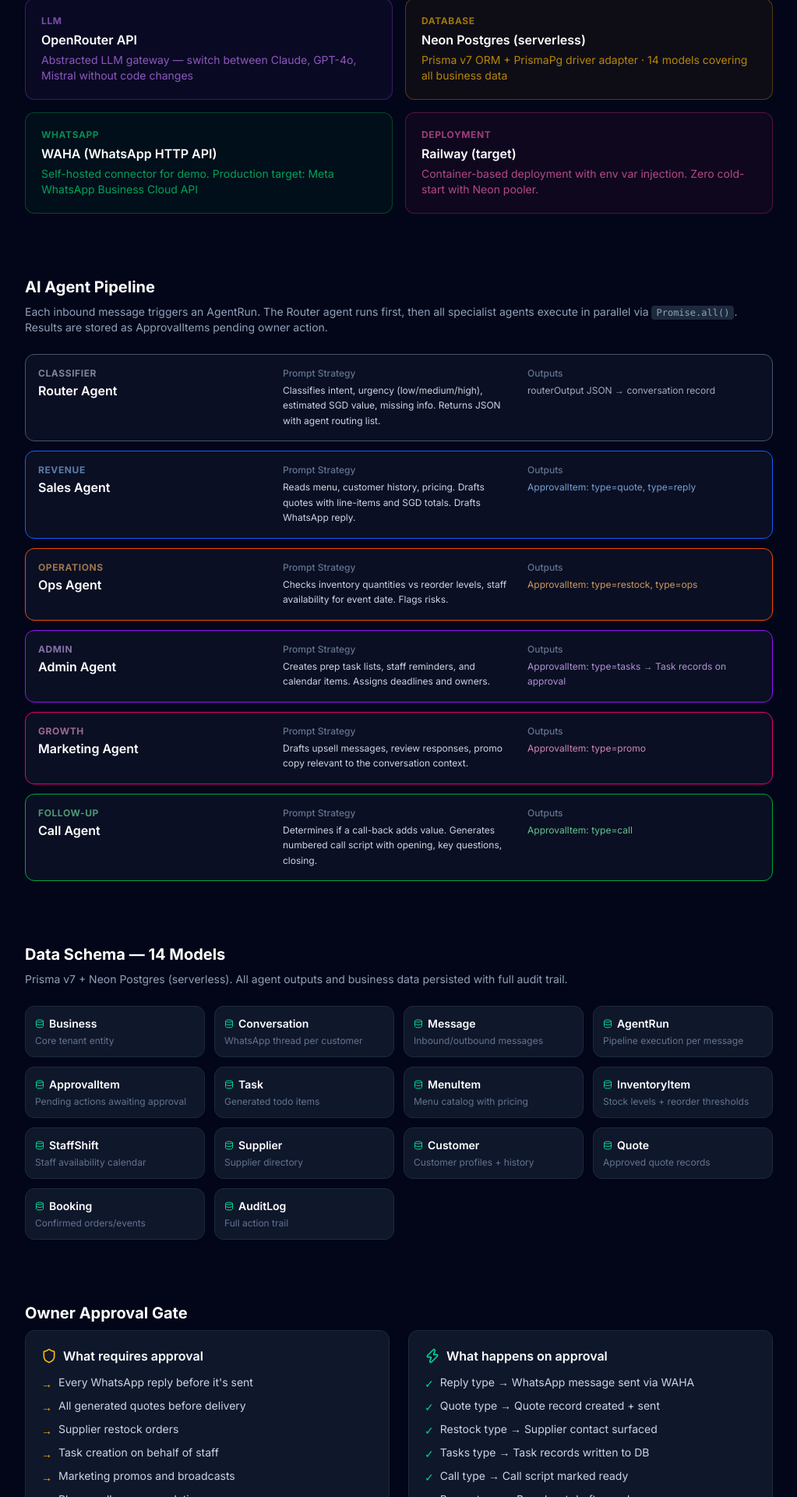
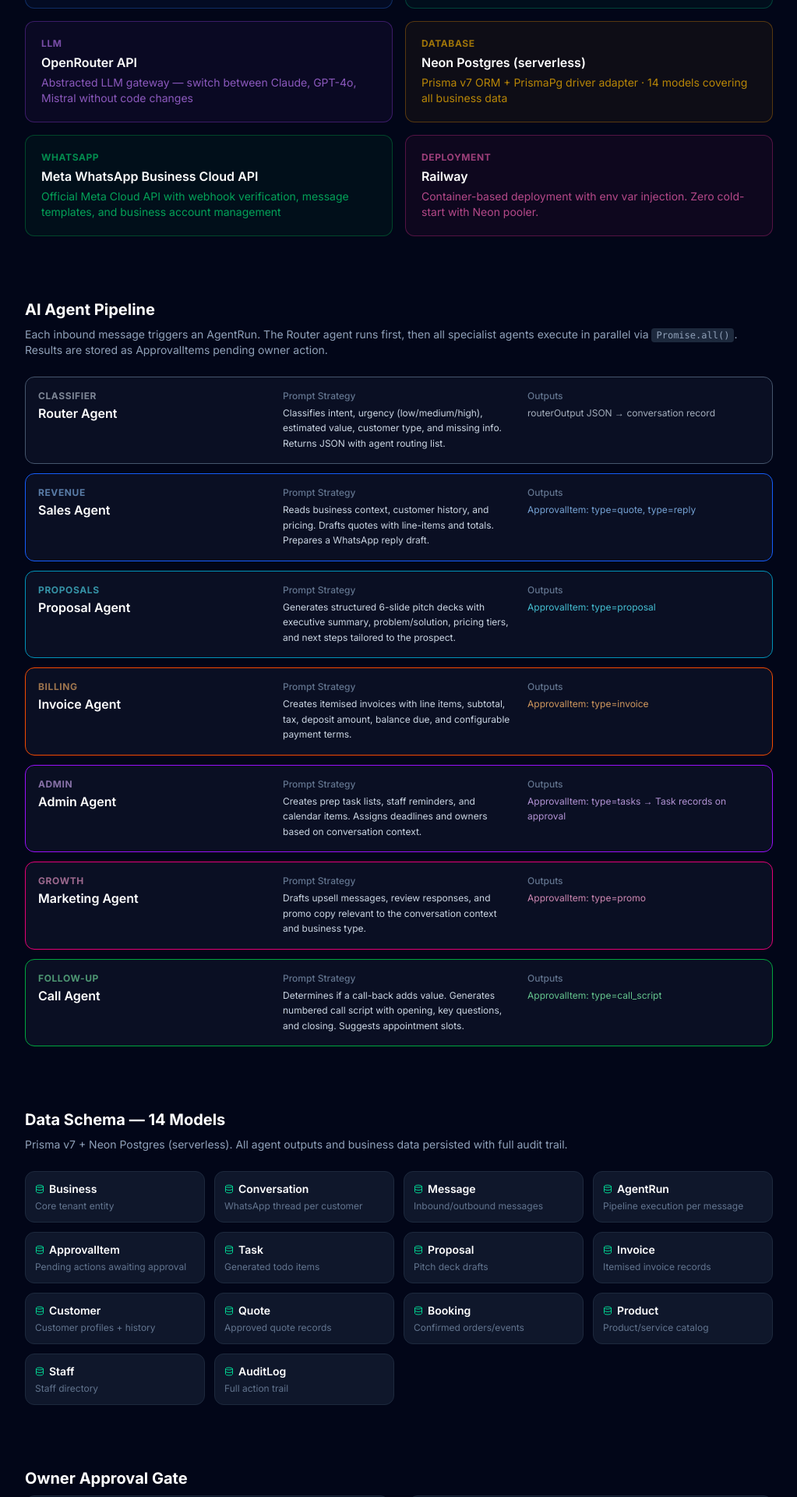
Before and after one commit to jvvinoth/serveops_ai, a Next.js app: page /architecture in a window 1280 px wide. Shown: the part 880-2800 px from the top of the page at 78% size, without its empty margins (128-1151 px from the left). Built offline with nearby package versions, Linux system fonts and the light colour scheme.

Commit message:
fix(architecture): replace WAHA with Meta WhatsApp Business Cloud API, update to 6 agents

```diff
--- a/src/app/architecture/page.tsx
+++ b/src/app/architecture/page.tsx
@@ -8,54 +8,61 @@
 
 const STACK = [
   { layer: "Frontend", tech: "Next.js 15 App Router + TypeScript", detail: "React Server Components, Tailwind CSS v4, shadcn/ui", color: "text-blue-400 border-blue-500/30 bg-blue-500/5" },
-  { layer: "AI Pipeline", tech: "5-Agent Orchestration (custom)", detail: "Router → Sales + Ops + Admin + Marketing + Call — parallel execution via Promise.all", color: "text-emerald-400 border-emerald-500/30 bg-emerald-500/5" },
+  { layer: "AI Pipeline", tech: "6-Agent Orchestration (custom)", detail: "Router → Sales + Proposal + Invoice + Admin + Marketing + Call — parallel execution via Promise.all", color: "text-emerald-400 border-emerald-500/30 bg-emerald-500/5" },
   { layer: "LLM", tech: "OpenRouter API", detail: "Abstracted LLM gateway — switch between Claude, GPT-4o, Mistral without code changes", color: "text-purple-400 border-purple-500/30 bg-purple-500/5" },
   { layer: "Database", tech: "Neon Postgres (serverless)", detail: "Prisma v7 ORM + PrismaPg driver adapter · 14 models covering all business data", color: "text-amber-400 border-amber-500/30 bg-amber-500/5" },
-  { layer: "WhatsApp", tech: "WAHA (WhatsApp HTTP API)", detail: "Self-hosted connector for demo. Production target: Meta WhatsApp Business Cloud API", color: "text-green-400 border-green-500/30 bg-green-500/5" },
-  { layer: "Deployment", tech: "Railway (target)", detail: "Container-based deployment with env var injection. Zero cold-start with Neon pooler.", color: "text-pink-400 border-pink-500/30 bg-pink-500/5" },
+  { layer: "WhatsApp", tech: "Meta WhatsApp Business Cloud API", detail: "Official Meta Cloud API with webhook verification, message templates, and business account management", color: "text-green-400 border-green-500/30 bg-green-500/5" },
+  { layer: "Deployment", tech: "Railway", detail: "Container-based deployment with env var injection. Zero cold-start with Neon pooler.", color: "text-pink-400 border-pink-500/30 bg-pink-500/5" },
 ];
 
 const AGENTS_DETAIL = [
   {
     name: "Router Agent",
     role: "Classifier",
-    prompt: "Classifies intent, urgency (low/medium/high), estimated SGD value, missing info. Returns JSON with agent routing list.",
+    prompt: "Classifies intent, urgency (low/medium/high), estimated value, customer type, and missing info. Returns JSON with agent routing list.",
     output: "routerOutput JSON → conversation record",
     color: "border-slate-600 text-slate-300",
   },
   {
     name: "Sales Agent",
     role: "Revenue",
-    prompt: "Reads menu, customer history, pricing. Drafts quotes with line-items and SGD totals. Drafts WhatsApp reply.",
+    prompt: "Reads business context, customer history, and pricing. Drafts quotes with line-items and totals. Prepares a WhatsApp reply draft.",
     output: "ApprovalItem: type=quote, type=reply",
     color: "border-blue-600 text-blue-300",
   },
   {
-    name: "Ops Agent",
-    role: "Operations",
-    prompt: "Checks inventory quantities vs reorder levels, staff availability for event date. Flags risks.",
-    output: "ApprovalItem: type=restock, type=ops",
+    name: "Proposal Agent",
+    role: "Proposals",
+    prompt: "Generates structured 6-slide pitch decks with executive summary, problem/solution, pricing tiers, and next steps tailored to the prospect.",
+    output: "ApprovalItem: type=proposal",
+    color: "border-cyan-600 text-cyan-300",
+  },
+  {
+    name: "Invoice Agent",
+    role: "Billing",
+    prompt: "Creates itemised invoices with line items, subtotal, tax, deposit amount, balance due, and configurable payment terms.",
+    output: "ApprovalItem: type=invoice",
     color: "border-orange-600 text-orange-300",
   },
   {
     name: "Admin Agent",
     role: "Admin",
-    prompt: "Creates prep task lists, staff reminders, and calendar items. Assigns deadlines and owners.",
+    prompt: "Creates prep task lists, staff reminders, and calendar items. Assigns deadlines and owners based on conversation context.",
     output: "ApprovalItem: type=tasks → Task records on approval",
     color: "border-purple-600 text-purple-300",
   },
   {
     name: "Marketing Agent",
     role: "Growth",
-    prompt: "Drafts upsell messages, review responses, promo copy relevant to the conversation context.",
+    prompt: "Drafts upsell messages, review responses, and promo copy relevant to the conversation context and business type.",
     output: "ApprovalItem: type=promo",
     color: "border-pink-600 text-pink-300",
   },
   {
     name: "Call Agent",
     role: "Follow-up",
-    prompt: "Determines if a call-back adds value. Generates numbered call script with opening, key questions, closing.",
-    output: "ApprovalItem: type=call",
+    prompt: "Determines if a call-back adds value. Generates numbered call script with opening, key questions, and closing. Suggests appointment slots.",
+    output: "ApprovalItem: type=call_script",
     color: "border-green-600 text-green-300",
   },
 ];
@@ -67,13 +74,13 @@
   { name: "AgentRun", desc: "Pipeline execution per message" },
   { name: "ApprovalItem", desc: "Pending actions awaiting approval" },
   { name: "Task", desc: "Generated todo items" },
-  { name: "MenuItem", desc: "Menu catalog with pricing" },
-  { name: "InventoryItem", desc: "Stock levels + reorder thresholds" },
-  { name: "StaffShift", desc: "Staff availability calendar" },
-  { name: "Supplier", desc: "Supplier directory" },
+  { name: "Proposal", desc: "Pitch deck drafts" },
+  { name: "Invoice", desc: "Itemised invoice records" },
   { name: "Customer", desc: "Customer profiles + history" },
   { name: "Quote", desc: "Approved quote records" },
   { name: "Booking", desc: "Confirmed orders/events" },
+  { name: "Product", desc: "Product/service catalog" },
+  { name: "Staff", desc: "Staff directory" },
   { name: "AuditLog", desc: "Full action trail" },
 ];
 
@@ -103,7 +110,7 @@
           <h1 className="text-4xl md:text-5xl font-bold mb-4">How ServeOps AI Works</h1>
           <p className="text-slate-400 text-lg max-w-2xl leading-relaxed">
             A multi-agent AI pipeline built on Next.js, Neon Postgres, OpenRouter,
-            and a WhatsApp connector — all owner-gated via an approval queue.
+            and the official Meta WhatsApp Business Cloud API — all owner-gated via an approval queue.
           </p>
         </div>
 
@@ -113,10 +120,10 @@
           <div className="flex flex-col md:flex-row items-center gap-2 flex-wrap">
             {[
               { label: "WhatsApp", sub: "Customer message", icon: Smartphone, color: "bg-green-500/10 border-green-500/30 text-green-300" },
-              { label: "WAHA / Webhook", sub: "HTTP inbound", icon: Globe, color: "bg-slate-800 border-slate-600 text-slate-300" },
+              { label: "Meta Business API", sub: "Webhook / Cloud API", icon: Globe, color: "bg-slate-800 border-slate-600 text-slate-300" },
               { label: "Next.js API", sub: "/api/messages/inbound", icon: Zap, color: "bg-blue-500/10 border-blue-500/30 text-blue-300" },
               { label: "Router Agent", sub: "Classify & route", icon: Bot, color: "bg-emerald-500/10 border-emerald-500/30 text-emerald-300" },
-              { label: "5 AI Agents", sub: "Parallel execution", icon: Bot, color: "bg-purple-500/10 border-purple-500/30 text-purple-300" },
+              { label: "6 AI Agents", sub: "Parallel execution", icon: Bot, color: "bg-purple-500/10 border-purple-500/30 text-purple-300" },
               { label: "Approval Queue", sub: "Owner reviews", icon: Shield, color: "bg-amber-500/10 border-amber-500/30 text-amber-300" },
               { label: "Business Action", sub: "Send / Store / Alert", icon: Cloud, color: "bg-pink-500/10 border-pink-500/30 text-pink-300" },
             ].map((node, i, arr) => {
@@ -215,7 +222,8 @@
                 {[
                   "Every WhatsApp reply before it's sent",
                   "All generated quotes before delivery",
-                  "Supplier restock orders",
+                  "Proposal decks before sending to prospects",
+                  "Invoices before issuing to customers",
                   "Task creation on behalf of staff",
                   "Marketing promos and broadcasts",
                   "Phone call recommendations",
@@ -234,9 +242,10 @@
               </div>
               <ul className="space-y-2 text-sm text-slate-300">
                 {[
-                  "Reply type → WhatsApp message sent via WAHA",
+                  "Reply type → WhatsApp message sent via Meta API",
                   "Quote type → Quote record created + sent",
-                  "Restock type → Supplier contact surfaced",
+                  "Proposal type → Deck saved and ready to share",
+                  "Invoice type → Invoice record created + sent",
                   "Tasks type → Task records written to DB",
                   "Call type → Call script marked ready",
                   "Promo type → Broadcast draft saved",
@@ -265,11 +274,11 @@
               </thead>
               <tbody className="bg-slate-950">
                 {[
-                  ["WhatsApp connector", "WAHA self-hosted (demo number)", "Meta WhatsApp Business Cloud API"],
+                  ["WhatsApp connector", "Meta WhatsApp Business Cloud API (sandbox)", "Meta WhatsApp Business Cloud API (verified number)"],
                   ["LLM", "OpenRouter (Claude/Mistral)", "OpenRouter multi-model with fallback"],
                   ["DB", "Neon Postgres (serverless)", "Neon + read replica + connection pooling"],
                   ["Auth", "Single-tenant, no auth", "Clerk or NextAuth multi-tenant"],
-                  ["Deployment", "Railway (target)", "Railway / Cloud Run / Vercel"],
+                  ["Deployment", "Railway", "Railway / Cloud Run / Vercel"],
                   ["Multi-business", "Single demo tenant", "Per-business isolation, row-level security"],
                 ].map(([cap, proto, prod], i, arr) => (
                   <tr key={cap} className={i < arr.length - 1 ? "border-b border-slate-800/60" : ""}>
```
